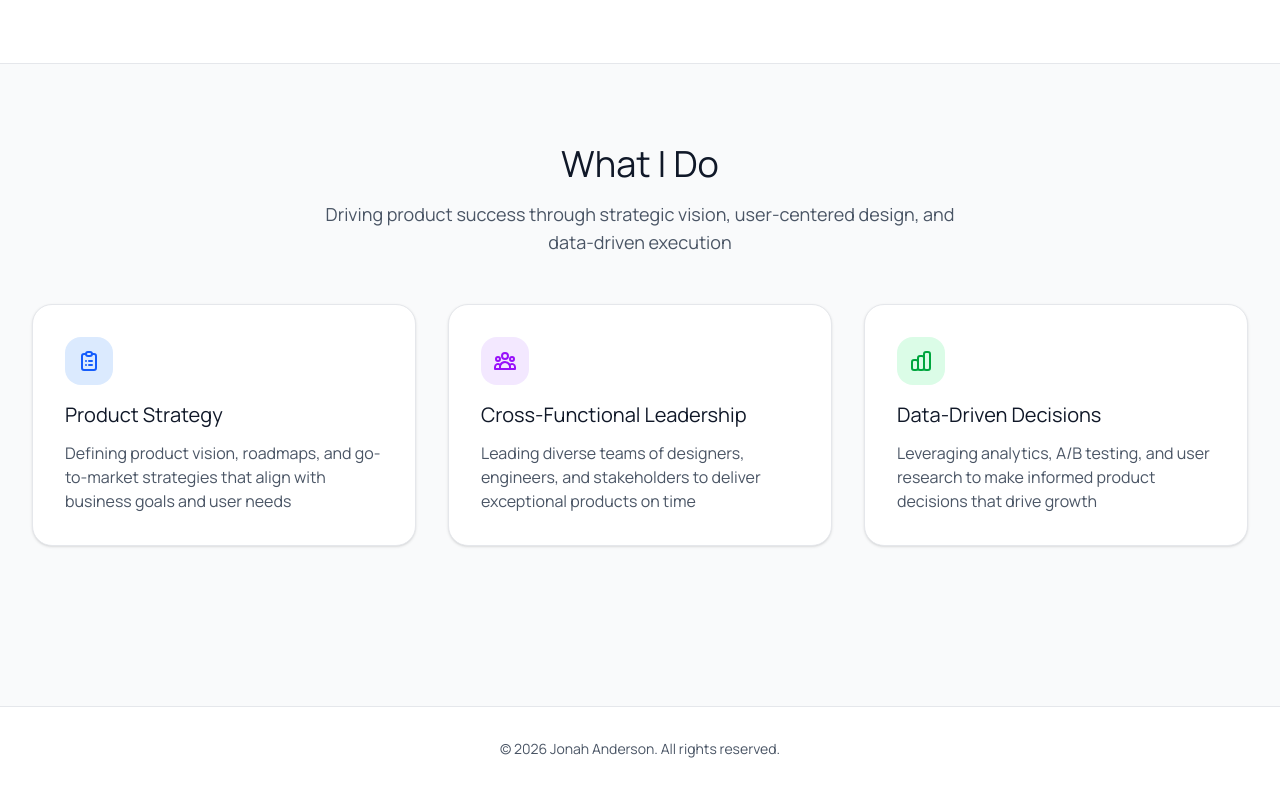
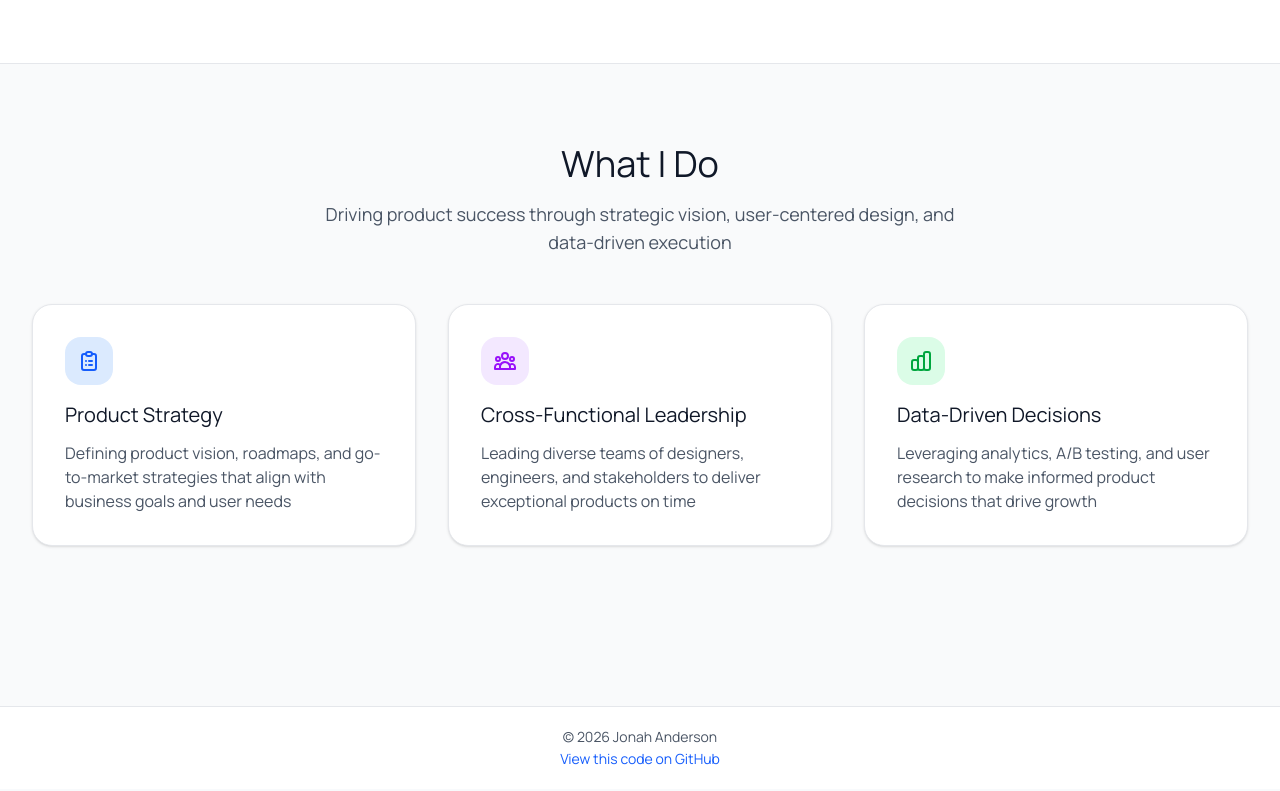
Before and after one commit to jonahanderson/jonahandersonv2-Website, a React (Vite) app: page / in a window 1280 px wide. Shown: the part 868-1659 px from the top of the page. Built offline with nearby package versions, Linux system fonts and the light colour scheme; no server answers.

Commit message:
readme and link to github code

```diff
--- a/src/layouts/RootLayout.tsx
+++ b/src/layouts/RootLayout.tsx
@@ -11,10 +11,18 @@ export function RootLayout() {
           <Outlet />
         </main>
         <footer className="bg-white dark:bg-gray-800 border-t border-gray-200 dark:border-gray-700 mt-20 transition-colors">
-          <div className="max-w-7xl mx-auto px-4 sm:px-6 lg:px-8 py-8">
-            <p className="text-center text-sm text-gray-600 dark:text-gray-400">
-              © {new Date().getFullYear()} Jonah Anderson. All rights reserved.
-            </p>
+          <div className="max-w-7xl mx-auto px-4 sm:px-6 lg:px-8 py-5">
+            <div className="text-center text-sm text-gray-600 dark:text-gray-400 space-y-0.5">
+              <p>© {new Date().getFullYear()} Jonah Anderson</p>
+              <a
+                href="https://github.com/jonahanderson/jonahandersonv2-Website"
+                target="_blank"
+                rel="noopener noreferrer"
+                className="inline-block text-blue-600 dark:text-blue-400 hover:underline"
+              >
+                View this code on GitHub
+              </a>
+            </div>
           </div>
         </footer>
       </div>
```
Also changed, not shown: 2 other files (tests, documents, lock files or other folders).
